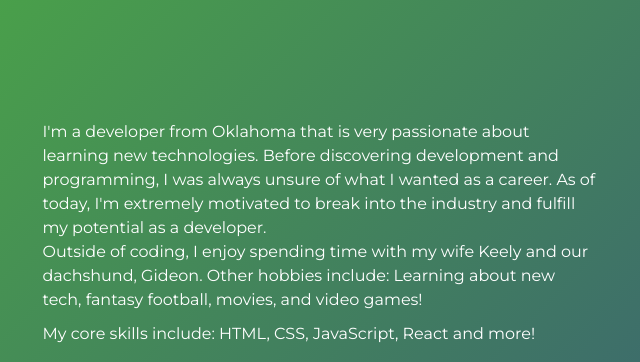
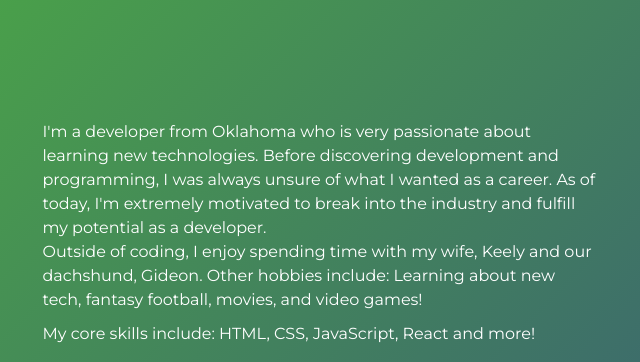
Before and after one commit to jangoscript/portfolio, a website built with Parcel: page src/index.html in a window 1280 px wide. Shown: the part 901-1263 px from the top of the page, 605-1245 px from the left. Built offline with nearby package versions, Linux system fonts and the light colour scheme.

Commit message:
changing about me

```diff
--- a/src/index.html
+++ b/src/index.html
@@ -69,12 +69,12 @@
           <div class="col-md-6 col-sm-12">
             <div class="about-wrapper__info load-hidden">
               <p class="about-wrapper__info-text">
-                I'm a developer from Oklahoma that is very passionate about learning
+                I'm a developer from Oklahoma who is very passionate about learning
                 new technologies. Before discovering development and programming, I was
                 always unsure of what I wanted as a career. As of today, I'm extremely motivated to break into the industry
                 and fulfill my potential as a developer.
                 <br>
-                Outside of coding, I enjoy spending time with my wife Keely and our dachshund, Gideon.
+                Outside of coding, I enjoy spending time with my wife, Keely and our dachshund, Gideon.
                 Other hobbies include: Learning about new tech, fantasy football, movies, and video games!
 
               </p>
```
